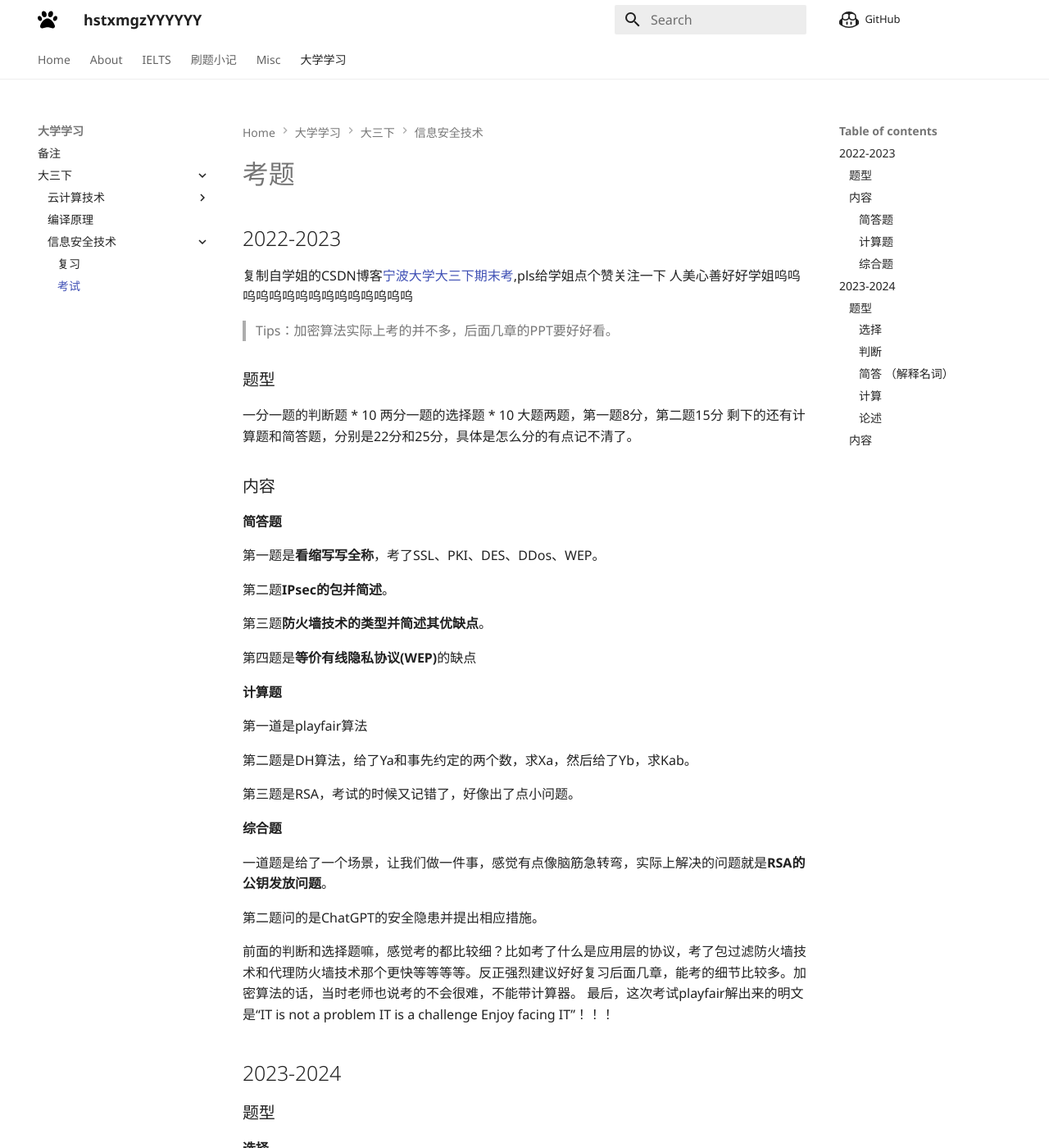
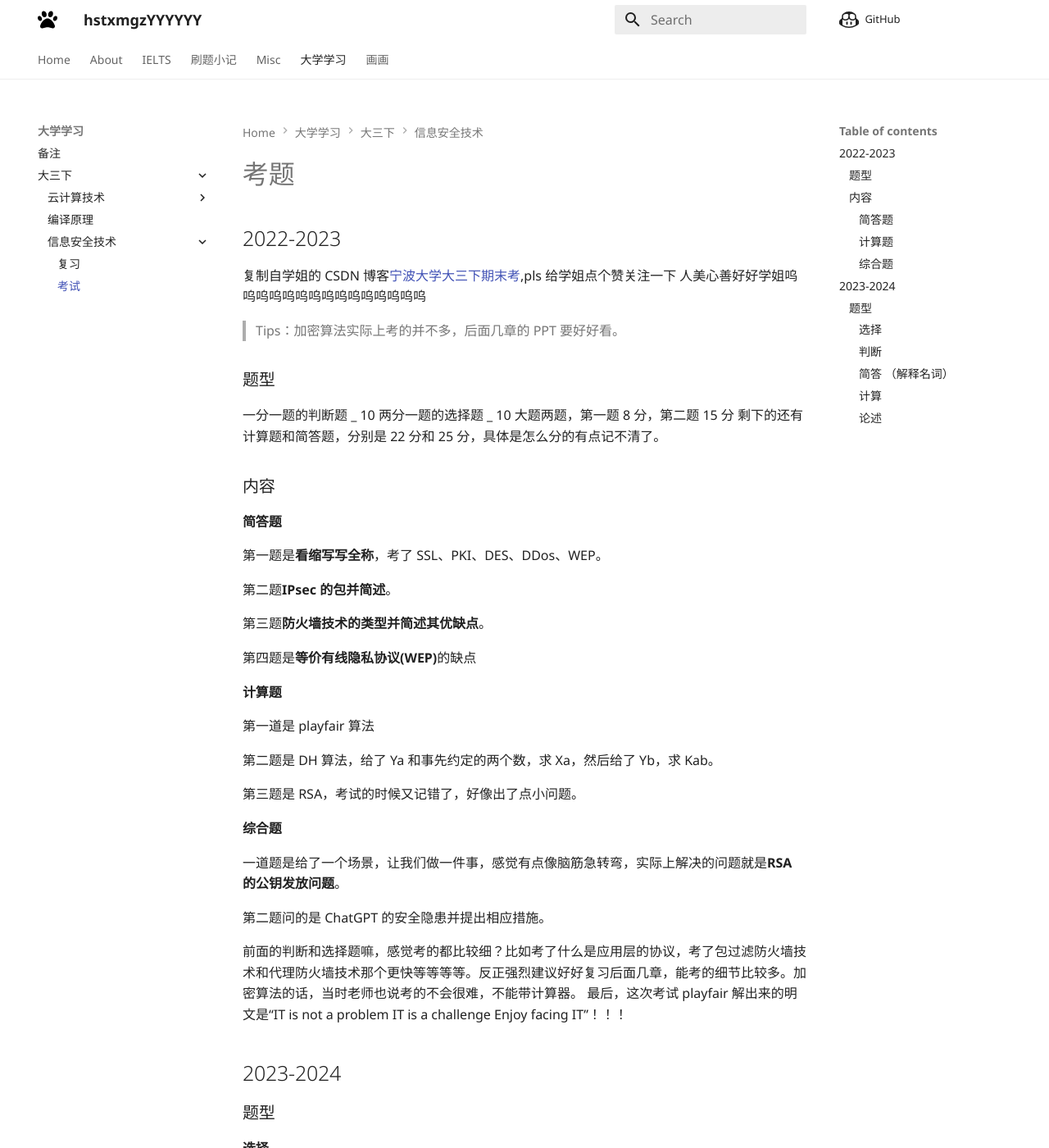
Before and after one commit to hstxmgzY/hstxmgzY.github.io, an MkDocs documentation site: the page built from docs/review/Grade3_2/InfoSec/test.md, in a window 1280 px wide and 1400 px high. Shown: the whole window at 82% size. Built offline with MkDocs 1.6.1 and Material for MkDocs 9.7.7, drawn with Linux system fonts in a browser that asks for light colours; comment, search, counter and statistics services are not loaded; some of the changed text lies outside the part shown.

Commit message:
docs: 初始化前端

```diff
--- a/docs/review/Grade3_2/InfoSec/test.md
+++ b/docs/review/Grade3_2/InfoSec/test.md
@@ -2,24 +2,24 @@
 
 ## 2022-2023
 
-复制自学姐的CSDN博客[宁波大学大三下期末考](https://blog.csdn.net/qq_55687649/article/details/131294641),pls给学姐点个赞关注一下 人美心善好好学姐呜呜呜呜呜呜呜呜呜呜呜呜呜呜呜
+复制自学姐的 CSDN 博客[宁波大学大三下期末考](https://blog.csdn.net/qq_55687649/article/details/131294641),pls 给学姐点个赞关注一下 人美心善好好学姐呜呜呜呜呜呜呜呜呜呜呜呜呜呜呜
 
-> Tips：加密算法实际上考的并不多，后面几章的PPT要好好看。
+> Tips：加密算法实际上考的并不多，后面几章的 PPT 要好好看。
 
 ### 题型
 
-一分一题的判断题 * 10
-两分一题的选择题 * 10
-大题两题，第一题8分，第二题15分
-剩下的还有计算题和简答题，分别是22分和25分，具体是怎么分的有点记不清了。
+一分一题的判断题 _ 10
+两分一题的选择题 _ 10
+大题两题，第一题 8 分，第二题 15 分
+剩下的还有计算题和简答题，分别是 22 分和 25 分，具体是怎么分的有点记不清了。
 
 ### 内容
 
 #### 简答题
 
-第一题是**看缩写写全称**，考了SSL、PKI、DES、DDos、WEP。
+第一题是**看缩写写全称**，考了 SSL、PKI、DES、DDos、WEP。
 
-第二题**IPsec的包并简述**。
+第二题**IPsec 的包并简述**。
 
 第三题**防火墙技术的类型并简述其优缺点**。
 
@@ -27,22 +27,20 @@
 
 #### 计算题
 
-第一道是playfair算法
+第一道是 playfair 算法
 
-第二题是DH算法，给了Ya和事先约定的两个数，求Xa，然后给了Yb，求Kab。
+第二题是 DH 算法，给了 Ya 和事先约定的两个数，求 Xa，然后给了 Yb，求 Kab。
 
-第三题是RSA，考试的时候又记错了，好像出了点小问题。
+第三题是 RSA，考试的时候又记错了，好像出了点小问题。
 
 #### 综合题
 
-一道题是给了一个场景，让我们做一件事，感觉有点像脑筋急转弯，实际上解决的问题就是**RSA的公钥发放问题**。
+一道题是给了一个场景，让我们做一件事，感觉有点像脑筋急转弯，实际上解决的问题就是**RSA 的公钥发放问题**。
 
-第二题问的是ChatGPT的安全隐患并提出相应措施。
+第二题问的是 ChatGPT 的安全隐患并提出相应措施。
 
 前面的判断和选择题嘛，感觉考的都比较细？比如考了什么是应用层的协议，考了包过滤防火墙技术和代理防火墙技术那个更快等等等等。反正强烈建议好好复习后面几章，能考的细节比较多。加密算法的话，当时老师也说考的不会很难，不能带计算器。
-最后，这次考试playfair解出来的明文是“IT is not a problem IT is a challenge Enjoy facing IT”！！！
-
-
+最后，这次考试 playfair 解出来的明文是“IT is not a problem IT is a challenge Enjoy facing IT”！！！
 
 ## 2023-2024
 
@@ -50,19 +48,19 @@
 
 #### 选择
 
-10个单项选择
+10 个单项选择
 
 #### 判断
 
-10个
+10 个
 
 #### 简答 （解释名词）
 
 英文缩写
 
-AES，DES全称
+AES，DES 全称
 
-PGP IPsec的包并简述
+PGP IPsec 的包并简述
 
 中间人攻击
 
@@ -78,14 +76,27 @@
 
 AES
 
+1. 名词解释 一个一分 有五个
+
+   1. AES
+   2. 忘了 反正都很简单 和上一届差不多 没有 DDos
+   3. PGP
+   4. SSL
+   5. WPA
+
+2. keboreas(大概率是拼错了)是什么 工作原理
+   1. 这个我只记得什么高铁站买票了 记得当初看书看不太懂让 gpt 捏了一个答案给我
+3. IPsec 的两种模式的区别
+4. WEP 的缺陷
+5. 我怎么记得还有一题 但是想不起来了
+
 #### 论述
 
-2个案例 每个案例三个小问题
+2 个案例 每个案例三个小问题
 
 两个最近发生的案例 涉及到的安全问题，可能存在的安全威胁 和课程之前讲过的安全技术的关系
 
 如何处理 安全策略
 
-
-
-### 内容
+1. AIGC 的好处 缺陷（伦理上） 解决措施 10 分
+2. 充电桩系统被黑 安全隐患在哪？对用户、制造商、运营商的影响？ 如何解决安全隐患？ 15 分
--- a/mkdocs.yml
+++ b/mkdocs.yml
@@ -6,59 +6,68 @@
   - "about.md"
   - IELTS:
       - Writing:
-         - 说明: "ielts/writing/说明.md"
-         - Develop Your Idea: "ielts/writing/develop_your_idea.md"
-         - 比较利弊: "ielts/writing/Advantages_and_Disadvantage.md"
-         - Discuss Both Views: "ielts/writing/Discuss_both_views.md"
-         - 同不同意: "ielts/writing/同不同意.md"
-         - Report型: "ielts/writing/Causes_and_solution.md"
-         - 小作文语料: "ielts/writing/小作文语料.md"
-         - 小作文数据图: "ielts/writing/数据图.md"
-         - 小作文地图&流程图: "ielts/writing/流程图&地图.md"
+          - 说明: "ielts/writing/说明.md"
+          - Develop Your Idea: "ielts/writing/develop_your_idea.md"
+          - 比较利弊: "ielts/writing/Advantages_and_Disadvantage.md"
+          - Discuss Both Views: "ielts/writing/Discuss_both_views.md"
+          - 同不同意: "ielts/writing/同不同意.md"
+          - Report型: "ielts/writing/Causes_and_solution.md"
+          - 小作文语料: "ielts/writing/小作文语料.md"
+          - 小作文数据图: "ielts/writing/数据图.md"
+          - 小作文地图&流程图: "ielts/writing/流程图&地图.md"
   - 刷题小记:
       - 数据结构:
-         - 链表: "JF/datastructure/linklist.md"
-         - 图: "JF/datastructure/graph.md"
+          - 链表: "JF/datastructure/linklist.md"
+          - 图: "JF/datastructure/graph.md"
       - 淑芬:
-         - OVERALL: "JF/淑芬/OVERALL.md"
+          - OVERALL: "JF/淑芬/OVERALL.md"
       - 机器学习:
-         - 参考（必看！！）: "JF/机器学习/info.md"
-         - 绪论: "JF/机器学习/Chp0.md"
-         - 模型评估与选择: "JF/机器学习/Chp2.md"
-         - 线性模型: "JF/机器学习/Chp3.md"
-         - 决策树: "JF/机器学习/Chp4.md"
-         - 神经网络: "JF/机器学习/Chp5.md"
+          - 参考（必看！！）: "JF/机器学习/info.md"
+          - 绪论: "JF/机器学习/Chp0.md"
+          - 模型评估与选择: "JF/机器学习/Chp2.md"
+          - 线性模型: "JF/机器学习/Chp3.md"
+          - 决策树: "JF/机器学习/Chp4.md"
+          - 神经网络: "JF/机器学习/Chp5.md"
       - SQL:
-         - "JF/sql/SQL概述.md"
-         - "JF/sql/数据定义.md"
-         - "JF/sql/数据更新.md"
-         - "JF/sql/数据查询.md"
+          - "JF/sql/SQL概述.md"
+          - "JF/sql/数据定义.md"
+          - "JF/sql/数据更新.md"
+          - "JF/sql/数据查询.md"
       - "概率论与数理统计":
-         - "JF/概率论与数理统计/概率论.md"
-         - 统计:
-           - "JF/概率论与数理统计/统计/第一章 数据的整理和描述.md"
-           - "JF/概率论与数理统计/统计/第二章 抽样推断与抽样分布.md"
+          - "JF/概率论与数理统计/概率论.md"
+          - 统计:
+              - "JF/概率论与数理统计/统计/第一章 数据的整理和描述.md"
+              - "JF/概率论与数理统计/统计/第二章 抽样推断与抽样分布.md"
       - MySQL:
-         - "JF/mysql/配置&下载.md"
+          - "JF/mysql/配置&下载.md"
       - 归档:
-         - "202404":
-           - "JF/归档/202404/20240423.md"
-           - "JF/归档/202404/20240424.md"
-         - "202405":
-           - "JF/归档/202405/202405.md"
+          - "202404":
+              - "JF/归档/202404/20240423.md"
+              - "JF/归档/202404/20240424.md"
+          - "202405":
+              - "JF/归档/202405/202405.md"
   - Misc:
       - problems: "Misc/hghgh1.md"
       - Git 修改提交的邮箱或用户名: "Misc/chage_commitinfo.md"
   - 大学学习:
       - 备注: "review/index.md"
       - 大三下:
-         - 云计算技术:
-           - "review/Grade3_2/cloudcp/1.md"
-           - "review/Grade3_2/cloudcp/Cloud_Computing.md"
-         - 编译原理: "review/Grade3_2/lex/byyl.md"
-         - 信息安全技术:
-           - 复习: "review/Grade3_2/InfoSec/复习.md"
-           - 考试: "review/Grade3_2/InfoSec/test.md"
+          - 云计算技术:
+              - "review/Grade3_2/cloudcp/Cloud_Computing.md"
+          - 编译原理: "review/Grade3_2/lex/byyl.md"
+          - 信息安全技术:
+              - 复习: "review/Grade3_2/InfoSec/复习.md"
+              - 考试: "review/Grade3_2/InfoSec/test.md"
+  - 画画:
+      - 前言: "painting/index.md"
+      - html: "painting/html/index.md"
+      - css:
+          - "painting/css/index.md"
+          - 弹性盒子(Flex Box): "painting/css/弹性盒子(Flex Box).md"
+      - javascript: "painting/js/index.md"
+      - typescript: "painting/ts/index.md"
+      - vue: "painting/vue/index.md"
+      - react: "painting/react/index.md"
 
 theme:
   name: material
@@ -102,7 +111,6 @@
     repo: repo_icon
     logo: WebIcon
 
-
 markdown_extensions:
   - attr_list
   - md_in_html
```
Also changed, not shown: docs/bioinfo/面试准备.md (deleted, +0 -17 lines), docs/painting/css/弹性盒子(Flex Box).md (added, +67 -0 lines), docs/painting/index.md (added, +1 -0 lines), docs/review/Grade3_2/cloudcp/1.md (deleted, +0 -40 lines), docs/img/01.jpg (deleted), docs/img/02.jpg (deleted), docs/img/03.jpg (deleted), docs/painting/css/index.md (added), docs/painting/html/index.md (added), docs/painting/js/index.md (added), docs/painting/react/index.md (added), docs/painting/ts/index.md (added), docs/painting/vue/index.md (added).
